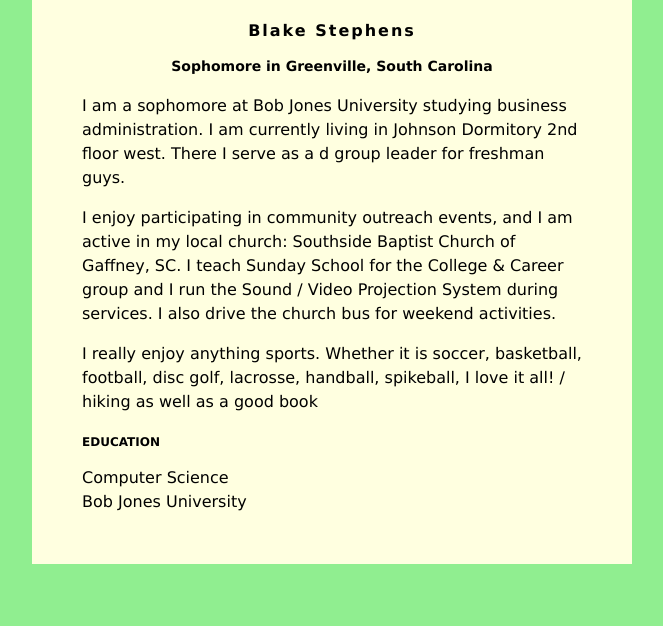
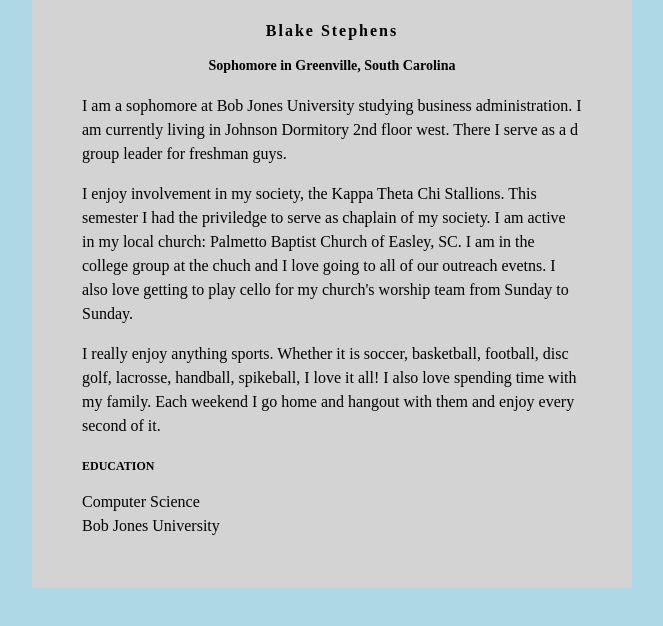
Before and after one commit to blakestephens/blakestephens.github.io, a plain HTML site: page index.html in a window 1280 px wide. Shown: the whole page, without its empty margins (308-971 px from the left). Drawn offline with Linux system fonts and the light colour scheme.

Commit message:
Update index.html

```diff
--- a/index.html
+++ b/index.html
@@ -2,11 +2,11 @@
 <head>
 <style>
 body {
-    background: lightgreen;
-    font-family: Verdana;
+    background: lightblue;
+    font-family: Times-New-Roman;
 }
 #content {
-    background: lightyellow;
+    background: lightgrey;
     min-width: 200px;
     max-width: 500px;
     padding: 50px;
@@ -35,11 +35,10 @@ h3 {
 
          <p>I am a sophomore at Bob Jones University studying business administration. I am currently living in Johnson Dormitory 2nd floor west. There I serve as a d group leader for freshman guys. </p>
          <p>
-            I enjoy participating in community outreach events, and I am active in my local church: Southside Baptist Church of Gaffney, SC.  I teach Sunday School for the College &amp; Career group and I run the Sound / Video Projection System during services.  I also drive the church bus for weekend activities.
+            I enjoy involvement in my society, the Kappa Theta Chi Stallions. This semester I had the priviledge to serve as chaplain of my society. I am active in my local church: Palmetto Baptist Church of Easley, SC.  I am in the college group at the chuch and I love going to all of our outreach evetns. I also love getting to play cello for my church's worship team from Sunday to Sunday.
          </p>
          <p>
-            I really enjoy anything sports. Whether it is soccer, basketball, football, disc golf, lacrosse, handball, spikeball, I love it all!  / hiking as well as a good book
-         </p>
+            I really enjoy anything sports. Whether it is soccer, basketball, football, disc golf, lacrosse, handball, spikeball, I love it all! I also love spending time with my family. Each weekend I go home and hangout with them and enjoy every second of it.
 
         <h3>EDUCATION</h3>
         Computer Science<br>
```
